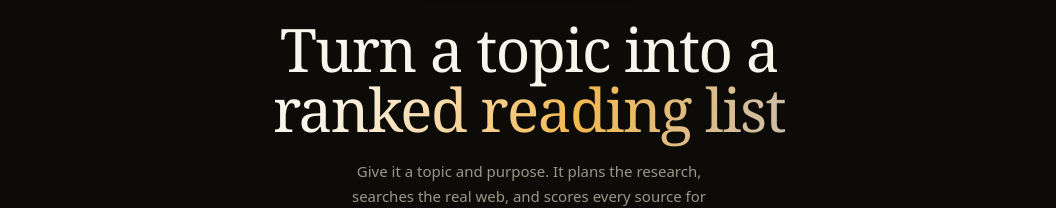
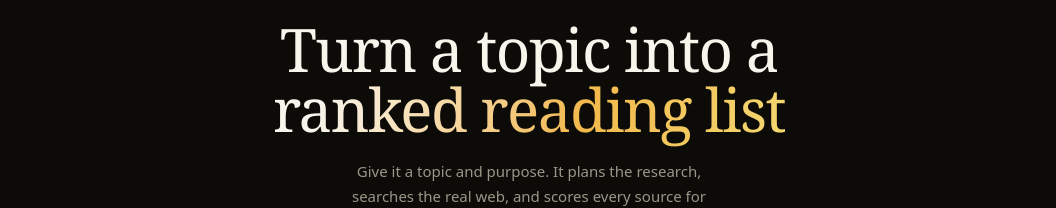
Before and after one commit to bilalxfaisal/ScrapKaro.AI, a React (Vite) app in the folder frontend/: page / in a window 1280 px wide. Shown: the part 148-356 px from the top of the page, without its empty margins (111-1167 px from the left). Built offline with nearby package versions, Linux system fonts and the light colour scheme.

Commit message:
Frontend changes

```diff
--- a/frontend/src/index.css
+++ b/frontend/src/index.css
@@ -108,7 +108,7 @@
       105deg,
       var(--foreground) 10%,
       var(--primary) 60%,
-      color-mix(in oklab, var(--primary) 55%, #9bbcff) 100%
+      color-mix(in oklab, var(--primary) 55%, #f2ff9b) 100%
     );
     -webkit-background-clip: text;
     background-clip: text;
```
Also changed, not shown: frontend/public/scrapkaroai.png (added).
